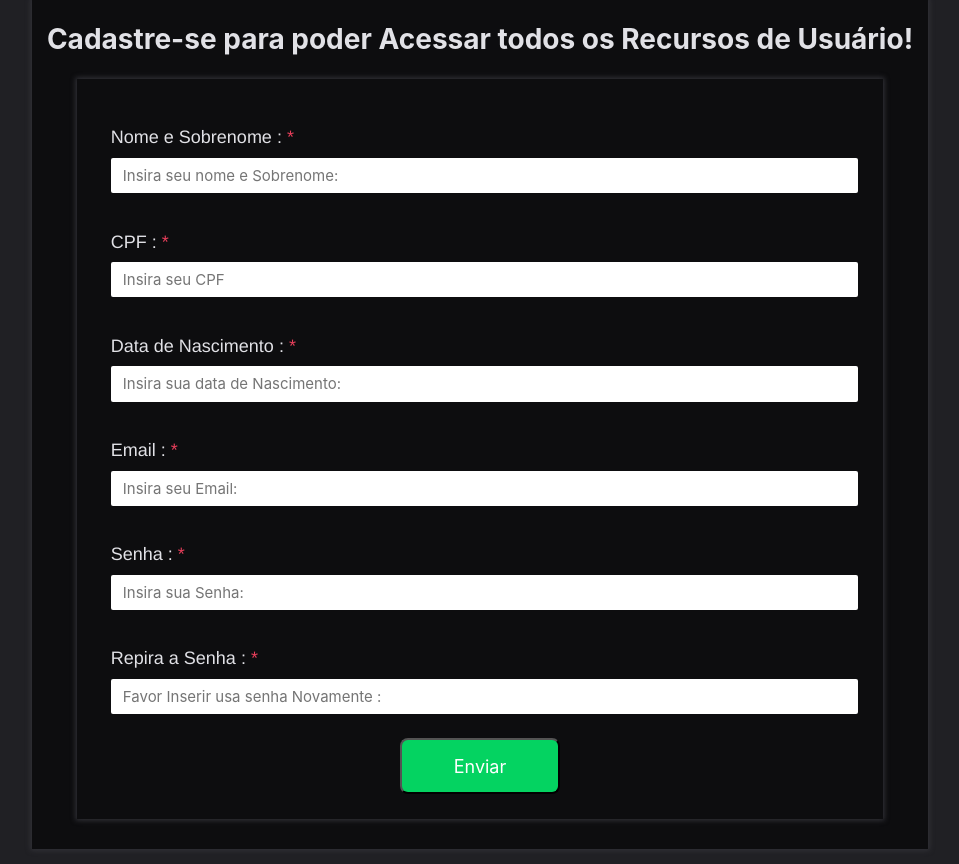
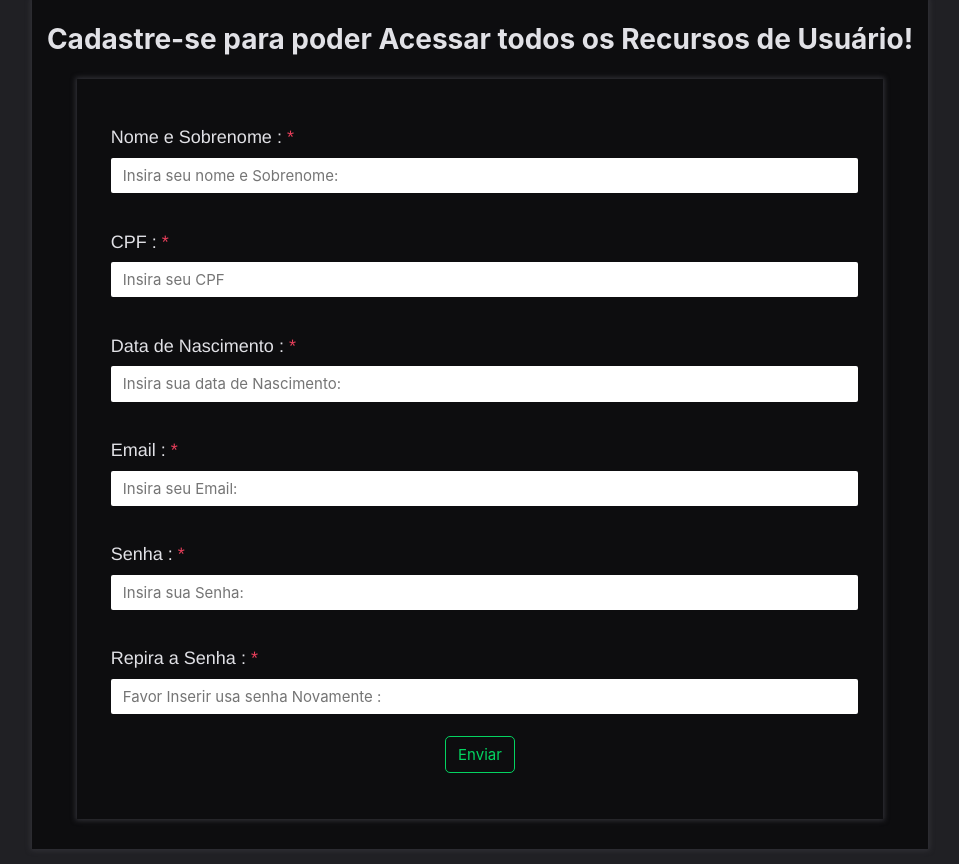
Before and after one commit to SafraPC/Wood-Store, a PHP site: page /html/userForms/register.html in a window 1280 px wide. Shown: the part 96-960 px from the top of the page, without its empty margins (160-1119 px from the left). Run offline with PHP 8.4, Linux system fonts and the light colour scheme.

Commit message:
New buttons in HTML

```diff
--- a/css/headerStyles.css
+++ b/css/headerStyles.css
@@ -39,6 +39,7 @@ body {
   display: flex;
   justify-content: center;
   text-decoration: none;
+  transition: background-color 0.5s ease;
 }
 
 .userNav-item {
@@ -50,6 +51,7 @@ body {
   display: flex;
   justify-content: center;
   text-decoration: none;
+  transition: background-color 0.5s ease;
 }
 
 .userProps {
@@ -59,13 +61,11 @@ body {
 }
 .userNav-item:hover {
   cursor: pointer;
-  border-left: 1px solid var(--color-primary-hover);
-  border-right: 1px solid var(--color-primary-hover);
+  background-color: var(--color-primary-hover);
 }
 .nav-item:hover {
   cursor: pointer;
-  border-left: 1px solid var(--color-primary-hover);
-  border-right: 1px solid var(--color-primary-hover);
+  background-color: var(--color-primary-hover);
 }
 
 ::-webkit-scrollbar {
--- a/css/root.css
+++ b/css/root.css
@@ -15,6 +15,30 @@
   --color-borders: #323238;
   --color-black: #0d0d0f;
   --color-white: #fff;
+  /*Colors*/
+  --color-placeholder: hsl(0deg 0% 50%);
+  --color-placeholder-secondary: #aaafb5;
+  --border-active: #53aae9;
+  --btn-bg: #2eac2b;
+  --bg-dark: #0a0612;
+  --bg-forms: #201d29;
+  --bg-btn: #204f96;
+  --bg-btn-hover: #0b50b8;
+
+  /*Design Colors/Fonts/Weigth of Much attributes*/
+  --color-background: #121214;
+  /*SOFT COLORS*/
+  --color-soft-green: #04d361;
+  --color-soft-red: #e83f5b;
+  --color-soft-blue: #668cff;
+  --color-soft-yellow: #f7df1e;
+
+  /*HIGH COLORS*/
+  --color-high-green: #10ad56;
+  --color-high-red: #f51d41;
+  --color-high-blue: #1a53ff;
+  --color-high-yellow: #ebd105;
+
   --font-family-always: Helvetica, Arial, sans-serif;
   --font-weight-text: 400;
   --font-weight-title: 700;
--- a/css/userForms.css
+++ b/css/userForms.css
@@ -62,18 +62,110 @@
   width: 80%;
   margin: 0 auto;
 }
-.buttonSuccess {
-  margin-top: 1.5rem;
+
+/*
+Buttons down Here
+*/
+.dangerButton {
+  border: 1px solid var(--color-bgdark);
+  background-color: var(--color-soft-red);
+  padding: 8px 12px;
   color: var(--color-white);
-  background-color: var(--color-green);
+  border-radius: 5px;
+  transition: background-color 0.5s ease;
+  margin: 5px 0;
+  font-size: 15px;
   font-weight: var(--font-weight-text);
-  font-size: var(--font-text-size);
-  border-radius: 0.5rem;
-  width: 10rem;
-  height: 3.5rem;
-  transition: background-color 0.5s ease-in-out;
 }
-.buttonSuccess:hover {
-  background-color: var(--color-shape);
-  cursor: pointer;
+
+.dangerButton:hover {
+  background-color: var(--color-high-red);
 }
+
+.warningButton {
+  border: 1px solid var(--color-bgdark);
+  background-color: var(--color-high-yellow);
+  padding: 8px 12px;
+  color: var(--color-white);
+  border-radius: 5px;
+  transition: background-color 0.5s ease;
+  margin: 5px 0;
+  font-size: 15px;
+  font-weight: var(--font-weight-text);
+}
+
+.warningButton:hover {
+  background-color: var(--color-soft-yellow);
+}
+
+.successButton {
+  border: 1px solid var(--color-bgdark);
+  background-color: var(--color-soft-green);
+  padding: 8px 12px;
+  color: var(--color-white);
+  border-radius: 5px;
+  transition: background-color 0.5s ease;
+  margin: 5px 0;
+  background-color: transparent;
+  font-size: 15px;
+  font-weight: var(--font-weight-text);
+}
+
+.successButton:hover {
+  background-color: var(--color-high-green);
+}
+
+.outlineDanger {
+  border: 1px solid var(--color-soft-red);
+  padding: 8px 12px;
+  color: var(--color-soft-red);
+  border-radius: 5px;
+  transition: background-color 0.5s ease;
+  margin: 5px 0;
+  background-color: transparent;
+  font-size: 15px;
+  background-color: transparent;
+  font-weight: var(--font-weight-text);
+}
+
+.outlineDanger:hover {
+  background-color: var(--color-high-red);
+  color: var(--color-white);
+}
+
+.outlineWarning {
+  border: 1px solid var(--color-soft-yellow);
+  padding: 8px 12px;
+  background-color: transparent;
+  color: var(--color-soft-yellow);
+  border-radius: 5px;
+  transition: background-color 0.5s ease;
+  margin: 5px 0;
+  background-color: transparent;
+  font-size: 15px;
+  font-weight: var(--font-weight-text);
+}
+
+.outlineWarning:hover {
+  background-color: var(--color-soft-yellow);
+  color: var(--color-white);
+}
+.outlineSuccess {
+  border: 1px solid var(--color-soft-green);
+  padding: 8px 12px;
+  color: var(--color-soft-green);
+  border-radius: 5px;
+  transition: background-color 0.5s ease;
+  margin: 5px 0;
+  background-color: transparent;
+  font-size: 15px;
+  font-weight: var(--font-weight-text);
+}
+
+.outlineSuccess:hover {
+  background-color: var(--color-high-green);
+  color: var(--color-white);
+}
+/*
+End of buttons
+*/
--- a/html/userForms/register.html
+++ b/html/userForms/register.html
@@ -89,7 +89,7 @@
           <div class="contentCenter">
             <button
               type="submit"
-              class="buttonSuccess"
+              class="outlineSuccess"
               onClick="handleFormSubmit()"
             >
               Enviar
```
